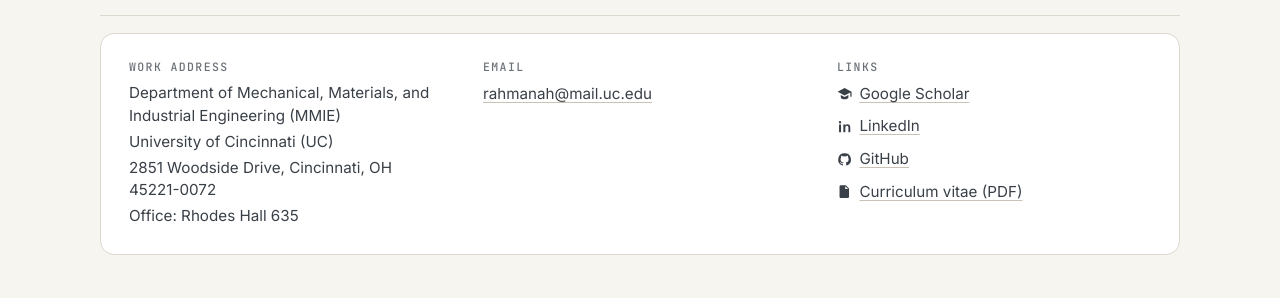
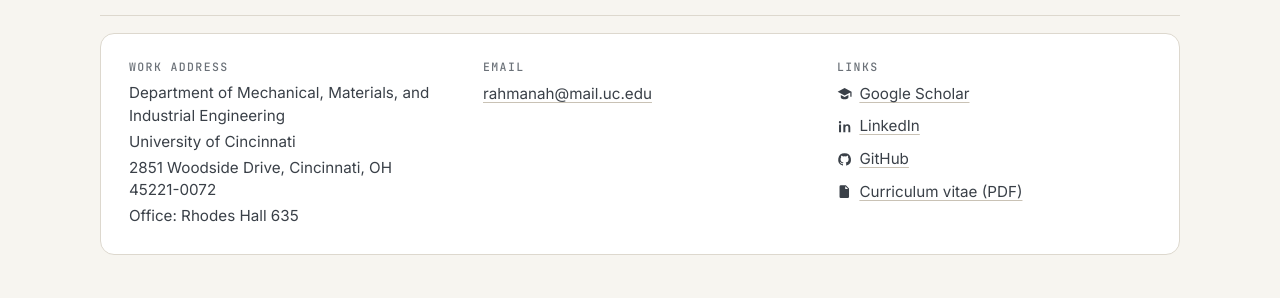
Before and after one commit to amanat-rahman/amanat-rahman.github.io, a Jekyll site: the page built from index.html, in a window 1280 px wide and 900 px high, scrolled down 694 px. Shown: the part 177-475 px from the top of the window. Built offline with Jekyll 4.4.1, drawn with Linux system fonts in a browser that asks for light colours.

Commit message:
Update profile.yml

```diff
--- a/_data/profile.yml
+++ b/_data/profile.yml
@@ -57,8 +57,8 @@
 # Contact block at the bottom of the home page.
 contact:
   address:
-    - Department of Mechanical, Materials, and Industrial Engineering (MMIE)
-    - University of Cincinnati (UC)
+    - Department of Mechanical, Materials, and Industrial Engineering
+    - University of Cincinnati
     - 2851 Woodside Drive, Cincinnati, OH 45221-0072
   office: Rhodes Hall 635      # uncomment and set once an office is assigned
   # Written reversed on purpose. The page reverses it in the browser to build a
```
